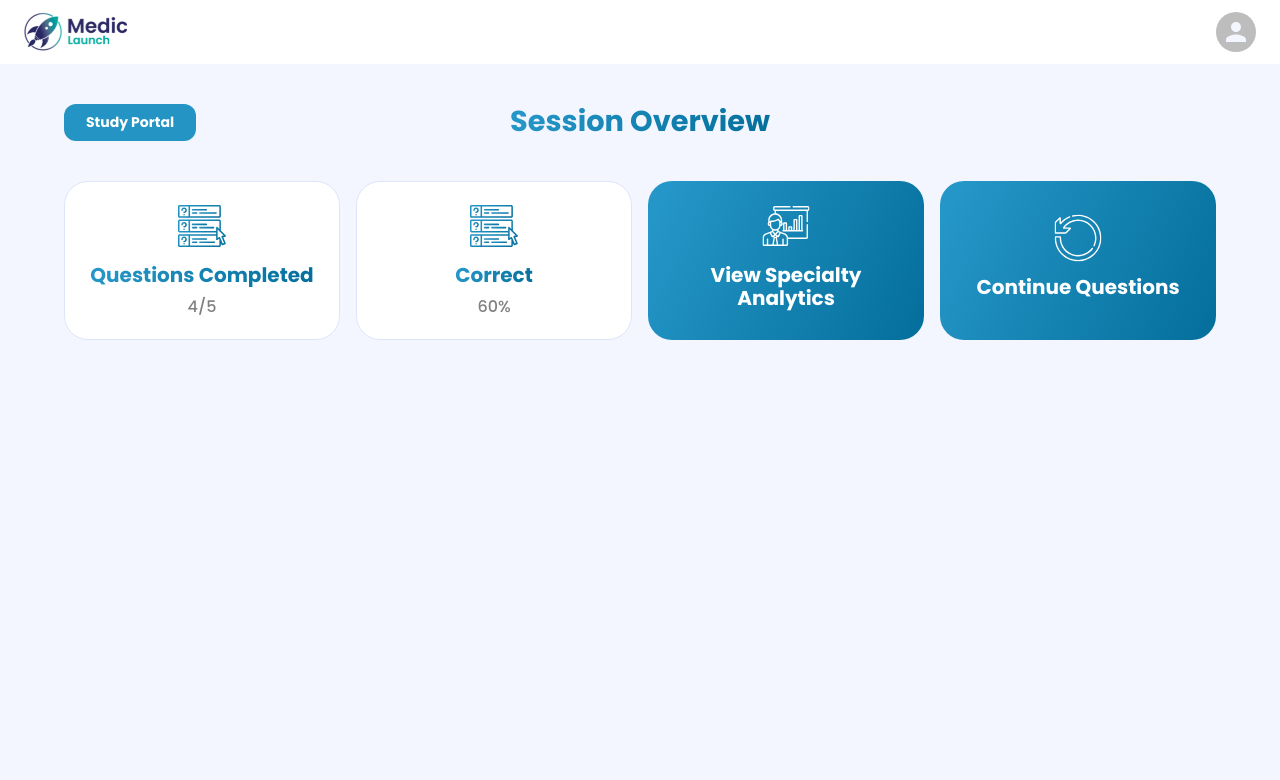
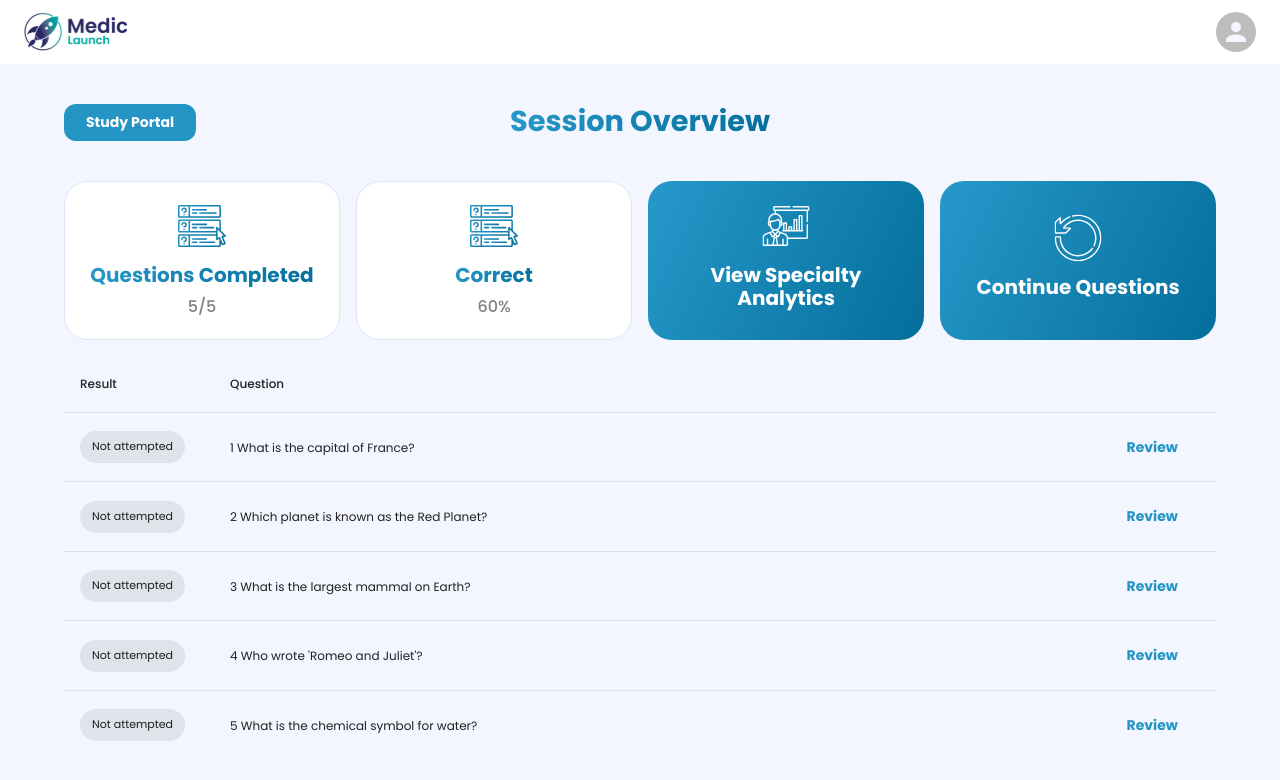
Before and after one commit to Medic-Launch-Dev/MedicLaunchFrontend, a React (Create React App) app: page /review-session in a window 1280 px wide. Shown: the top 780 px of the page. Built offline with nearby package versions, Linux system fonts and the light colour scheme; what @tiptap/extension-subscript, @tiptap/extension-superscript would draw is missing.

Commit message:
Review question logic

```diff
--- a/src/components/practiceSession/AnswersGrid.tsx
+++ b/src/components/practiceSession/AnswersGrid.tsx
@@ -2,13 +2,13 @@ import { Box, Stack, Typography } from "@mui/material";
 import questionsStore from "../../stores/questionsStore";
 
 export default function AnswersGrid() {
-  function getBackgroundColor(status: string) {
+  function getBackgroundColor(status?: string) {
     if (status === "correct") return "#e7fae5";
     if (status === "incorrect") return "#f7e2e2";
-    else return "#f4f4f4"
+    return "#f4f4f4"
   }
 
-  function getTextColor(status: string) {
+  function getTextColor(status?: string) {
     if (status === "incorrect") return "#962121";
     if (status === "correct") return "#177d10";
   }
@@ -25,13 +25,13 @@ export default function AnswersGrid() {
       }}
     >
       {
-        questionsStore.answers.map((status, index) => {
+        questionsStore.answers.map((answer, index) => {
           return (
             <Stack
               alignItems="center"
               justifyContent="center"
               sx={{
-                backgroundColor: getBackgroundColor(status),
+                backgroundColor: getBackgroundColor(answer.result),
                 height: 25,
                 width: 25,
                 borderRadius: 0.5,
@@ -40,7 +40,7 @@ export default function AnswersGrid() {
               }}
               onClick={() => questionsStore.setCurrentQuestion(index)}
             >
-              <Typography variant="body2" color={getTextColor(status)} fontWeight={500}>
+              <Typography variant="body2" color={getTextColor(answer.result)} fontWeight={500}>
                 {index + 1}
               </Typography>
             </Stack>
--- a/src/components/practiceSession/QuestionView.tsx
+++ b/src/components/practiceSession/QuestionView.tsx
@@ -8,7 +8,7 @@ import AnswersGrid from "./AnswersGrid";
 
 interface QuestionViewProps {
   question: Question;
-  answerStatus: string;
+  answerStatus?: string;
 }
 
 export default function QuestionView({ question, answerStatus }: QuestionViewProps) {
--- /dev/null
+++ b/src/components/review/ReviewQuestionsTable.tsx
@@ -0,0 +1,54 @@
+import { Button, Chip, Table, TableBody, TableCell, TableContainer, TableHead, TableRow, styled } from "@mui/material";
+import { useNavigate } from "react-router";
+import questionsStore from "../../stores/questionsStore";
+
+export default function ReviewQuestionsTable() {
+  const navigate = useNavigate();
+
+  const ResultChip = styled(Chip)({
+    fontSize: 11
+  })
+
+  function handleClickReview(idx) {
+    questionsStore.setCurrentQuestion(idx);
+    navigate("/practice-session");
+  }
+
+  function getResultChip(result?: string) {
+    if (result === "correct") return <ResultChip label="Correct" color="success" />
+    if (result === "incorrect") return <ResultChip label="Inorrect" color="error" />
+    return <ResultChip label="Not attempted" />
+  }
+
+  return (
+    <TableContainer>
+      <Table>
+        <TableHead>
+          <TableRow>
+            <TableCell sx={{ width: 150 }}>Result</TableCell>
+            <TableCell>Question</TableCell>
+            <TableCell />
+          </TableRow>
+        </TableHead>
+        <TableBody>
+          {questionsStore.answers.map((answer, idx) => (
+            <TableRow
+              key={idx}
+              sx={{ '&:last-child td, &:last-child th': { border: 0 } }}
+            >
+              <TableCell component="th" scope="row">
+                {getResultChip(answer.result)}
+              </TableCell>
+              <TableCell>{`${idx + 1} ${answer.questionText}`}</TableCell>
+              <TableCell align="right">
+                <Button onClick={() => handleClickReview(idx)}>
+                  Review
+                </Button>
+              </TableCell>
+            </TableRow>
+          ))}
+        </TableBody>
+      </Table>
+    </TableContainer>
+  )
+}
--- a/src/pages/Login.tsx
+++ b/src/pages/Login.tsx
@@ -6,7 +6,7 @@ export default function Login() {
   return (
     <Grid container sx={{ height: "100vh" }}>
       <Grid item lg={7} sx={{ height: "100%" }}>
-        <Stack sx={{ m: "auto", mt: -8, height: "100%" }} alignItems="center" justifyContent="center" spacing={2}>
+        <Stack sx={{ m: "auto", height: "100%" }} alignItems="center" justifyContent="center" spacing={2}>
           <Box maxWidth="sm">
             <Typography variant="h1" sx={primaryGradientText} fontSize={36} fontWeight={500} textAlign="center">
               Login
--- a/src/pages/PracticeSession.tsx
+++ b/src/pages/PracticeSession.tsx
@@ -7,7 +7,7 @@ import { primaryGradientText } from "../theme";
 
 function PracticeSession() {
   const currentQuestion = questionsStore.questions[questionsStore.currentQuestionIdx];
-  const currentAnswerStatus = questionsStore.answers[questionsStore.currentQuestionIdx];
+  const currentAnswerStatus = questionsStore.answers[questionsStore.currentQuestionIdx].result;
 
   function calculateProgress() {
     let totalAnswered = 0;
--- a/src/pages/ReviewSession.tsx
+++ b/src/pages/ReviewSession.tsx
@@ -4,11 +4,15 @@ import AnalyticsIcon from '../../src/assets/icons/analytics.svg';
 import CorrectIcon from '../../src/assets/icons/correct.svg';
 import QuestionsIcon from '../../src/assets/icons/questions.svg';
 import RestartIcon from '../../src/assets/icons/restart.svg';
-import ReviewCard from "../components/review/ReviewCard";
+import ReviewQuestionsTable from "../components/review/ReviewQuestionsTable";
+import ReviewCard from "../components/review/ReviewStatCard";
 import LinkButton from "../components/util/LinkButton";
+import questionsStore from "../stores/questionsStore";
 import { primaryGradientText, unstyledLink } from "../theme";
 
 export default function ReviewSession() {
+  console.log(questionsStore.answers);
+
   return (
     <Container maxWidth="lg" sx={{ pt: 2 }}>
       <Stack direction="row" alignItems="center" justifyContent="space-between" mb={5}>
@@ -27,7 +31,7 @@ export default function ReviewSession() {
         <Grid item lg={3}>
           <ReviewCard
             title="Questions Completed"
-            subtitle={`${4}/5`}
+            subtitle={`${questionsStore.answers.length}/${questionsStore.questions.length}`}
             icon={<img src={QuestionsIcon} width={48} />}
           />
         </Grid>
@@ -54,6 +58,10 @@ export default function ReviewSession() {
             icon={<img src={RestartIcon} width={48} />}
           />
         </Grid>
+
+        <Grid item lg={12}>
+          <ReviewQuestionsTable />
+        </Grid>
       </Grid>
     </Container>
   )
--- a/src/stores/questionsStore.ts
+++ b/src/stores/questionsStore.ts
@@ -1,7 +1,7 @@
 import { makeAutoObservable, toJS } from "mobx";
 import { questionsData } from "../Questions";
+import { MedicalQuestion } from "../models/Question";
 import MedicLaunchApiClient from "../services/MedicLaunchApiClient";
-import { MedicalQuestion } from "../models/Question";
 
 export interface Question {
   questionText: string;
@@ -11,17 +11,24 @@ export interface Question {
   explanation: string;
 }
 
+interface Answer {
+  result: "correct" | "incorrect" | undefined;
+  questionText: string;
+}
+
 class QuestionsStore {
   questions: Question[];
   specialityQuestions: MedicalQuestion[];
-  answers: string[];
+  answers: Answer[];
   currentQuestionIdx: number;
   apiClient: MedicLaunchApiClient;
 
 
   constructor(apClient: MedicLaunchApiClient) {
     this.questions = questionsData;
-    this.answers = new Array(this.questions.length);
+    this.answers = this.questions.map(question => {
+      return { result: undefined, questionText: question.questionText };
+     })
     this.currentQuestionIdx = 0;
     this.apiClient = apClient;
     // this.getSpecialityQuestions("e9093faf-afc7-4a3e-bdc6-a5d66b273257");
@@ -41,9 +48,10 @@ class QuestionsStore {
   }
 
   submitAnswer(answer: string) {
-    if (answer === this.questions[this.currentQuestionIdx].correctAnswer)
-      this.answers[this.currentQuestionIdx] = "correct";
-    else this.answers[this.currentQuestionIdx] = "incorrect";
+    const question = this.questions[this.currentQuestionIdx]
+    if (answer === question.correctAnswer)
+      this.answers[this.currentQuestionIdx] = { result: "correct", questionText: question.questionText };
+    else this.answers[this.currentQuestionIdx] = { result: "incorrect", questionText: question.questionText };
     this.questions[this.currentQuestionIdx].submittedAnswer = answer;
   }
 
```
Also changed, not shown: src/components/review/ReviewStatCard.tsx (renamed from src/components/review/ReviewCard.tsx).
